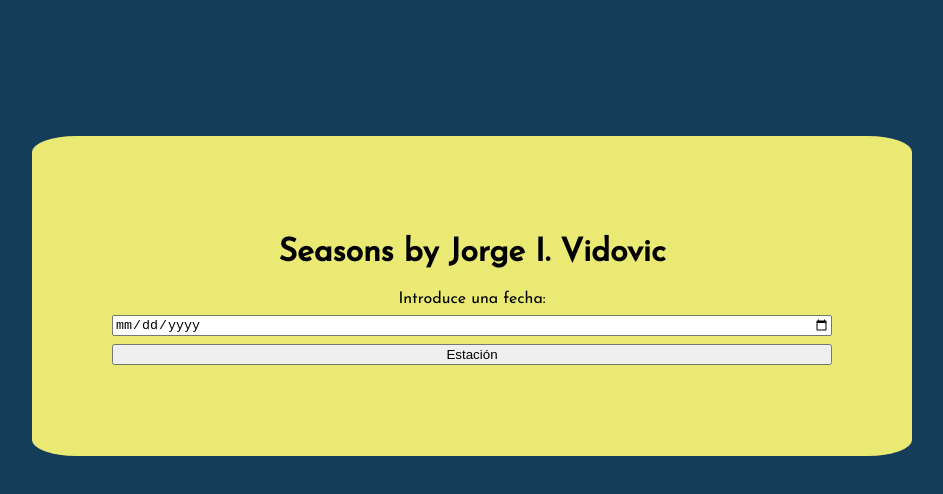
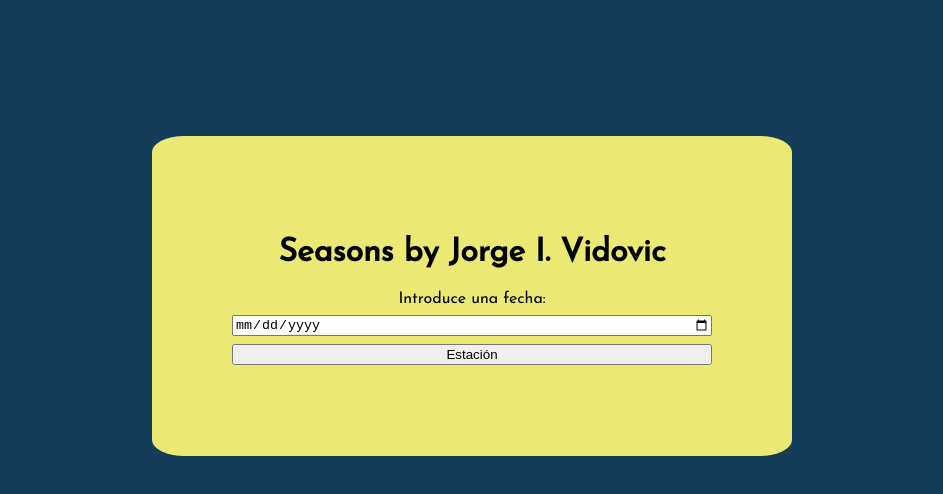
Before and after one commit to Jorge-I-Vidovic/Seasons, a plain HTML site: page index.html in a window 1280 px wide. Shown: the whole page, without its empty margins (168-1111 px from the left). Drawn offline with Linux system fonts and the light colour scheme.

Commit message:
Update styles.css

```diff
--- a/styles.css
+++ b/styles.css
@@ -15,8 +15,8 @@ body {
     border-radius: 5%;
     padding: 5rem;
     font-size: 1rem;
-    width: 45rem;
-    height: 10rem;
+    width: 10rem;
+    height: 20rem;
 
     margin-top: 8rem;
 }
@@ -30,3 +30,17 @@ body {
 .resultado{
     font-size: 1.5rem;
 }
+
+@media (min-width: 480px) {
+    .contenedor{
+        width: 45rem;
+        height: 10rem;
+    }
+  }
+
+  @media (min-width: 768px){
+    .contenedor{
+        width: 30rem;
+        height: 10rem;
+    }
+  }
```
